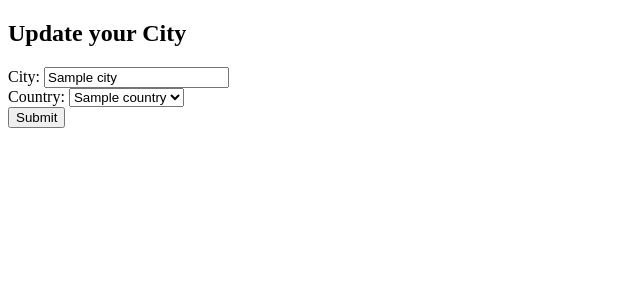
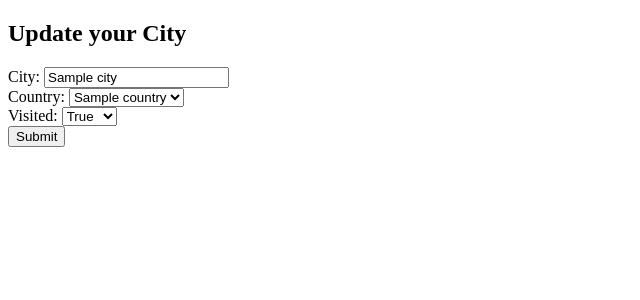
Before and after one commit to yanazykova/Python_project_travel_bucket, a Flask app: page /cities/1/edit in a window 1280 px wide. Shown: the part 206-506 px from the top of the page, without its empty margins (0-640 px from the left). Run offline with Flask 2, Linux system fonts and the light colour scheme; a database or web service that is not in the repository returns one stand-in record (values such as "Sample title"); some libraries are stand-ins or nearby versions.

Commit message:
Added visited feature to city htmls

```diff
--- a/app_end_point/templates/cities/edit.html
+++ b/app_end_point/templates/cities/edit.html
@@ -18,6 +18,24 @@
             {% endfor %}
         </select>
     </div>
+
+    <div>
+        <label for="visited">Visited:</label>
+        <select id="visited" name="visited">
+
+          <option value="true"
+            {% if city.visited == True %} selected="selected" {% endif %}>
+            True
+          </option>
+
+          <option value="false"
+            {% if city.visited == False %} selected="selected" {% endif %}>
+            False
+          </option>
+
+        </select>
+      </div>
+
     <div>
         <input type="submit">
     </div>
--- a/app_end_point/templates/cities/index.html
+++ b/app_end_point/templates/cities/index.html
@@ -15,6 +15,12 @@
     <form action="/cities/{{ city.id }}/delete" method="POST">
         <input type="submit" value="Delete">
     </form>
+
+    <!-- {% if city.visited == True %}
+          <i class="fa fa-check fa-2x" style="color:green" aria-hidden="true"></i>
+        {% else %}
+          <i class="fa fa-times fa-2x" aria-hidden="true"></i>
+        {% endif %} -->
 </section>
 
 {% endfor %}
```
Also changed, not shown: app_end_point/run_tests.py (added, +7 -0 lines), app_end_point/templates/cities/new.html (+10 -0 lines), app_end_point/tests/city_test.py (added).
